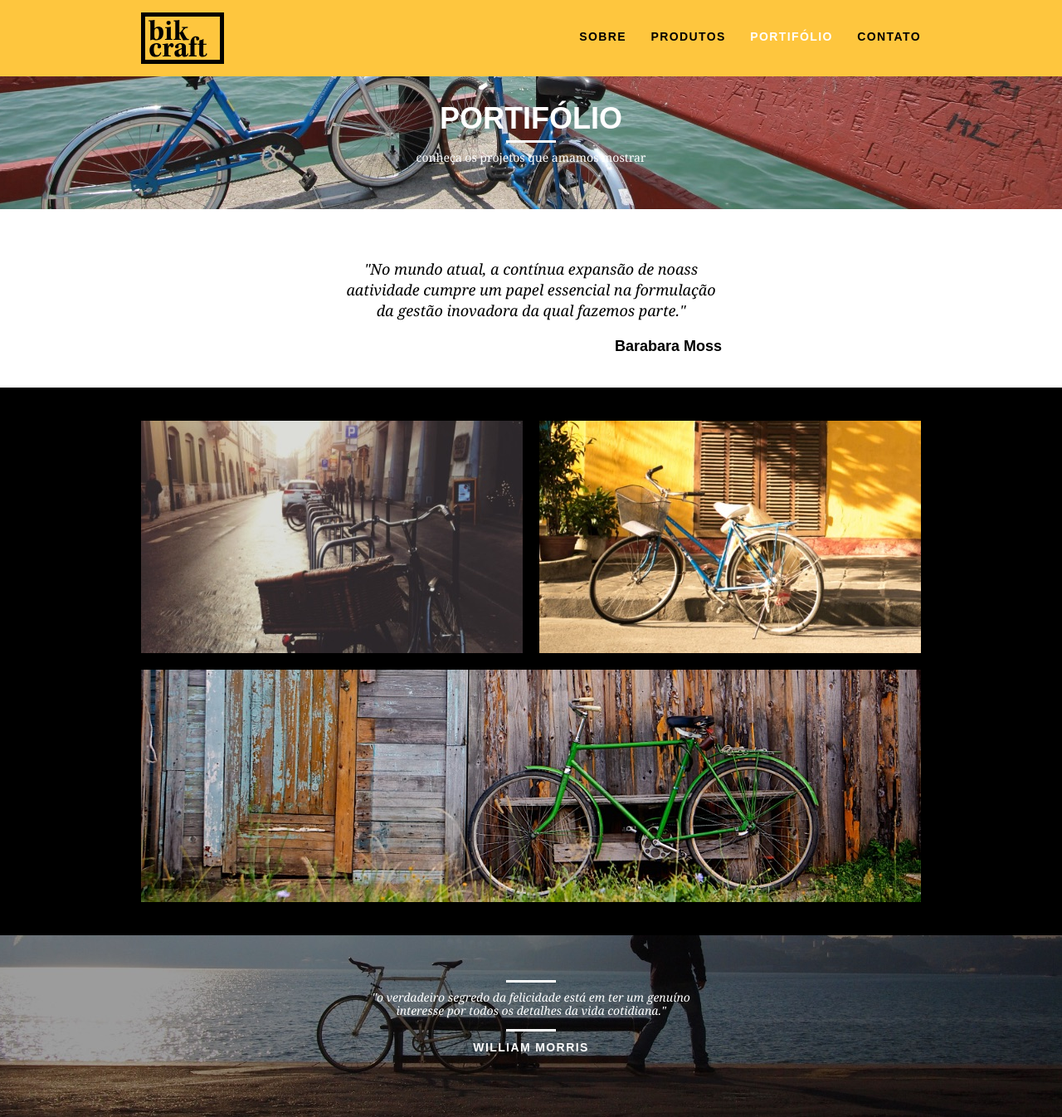
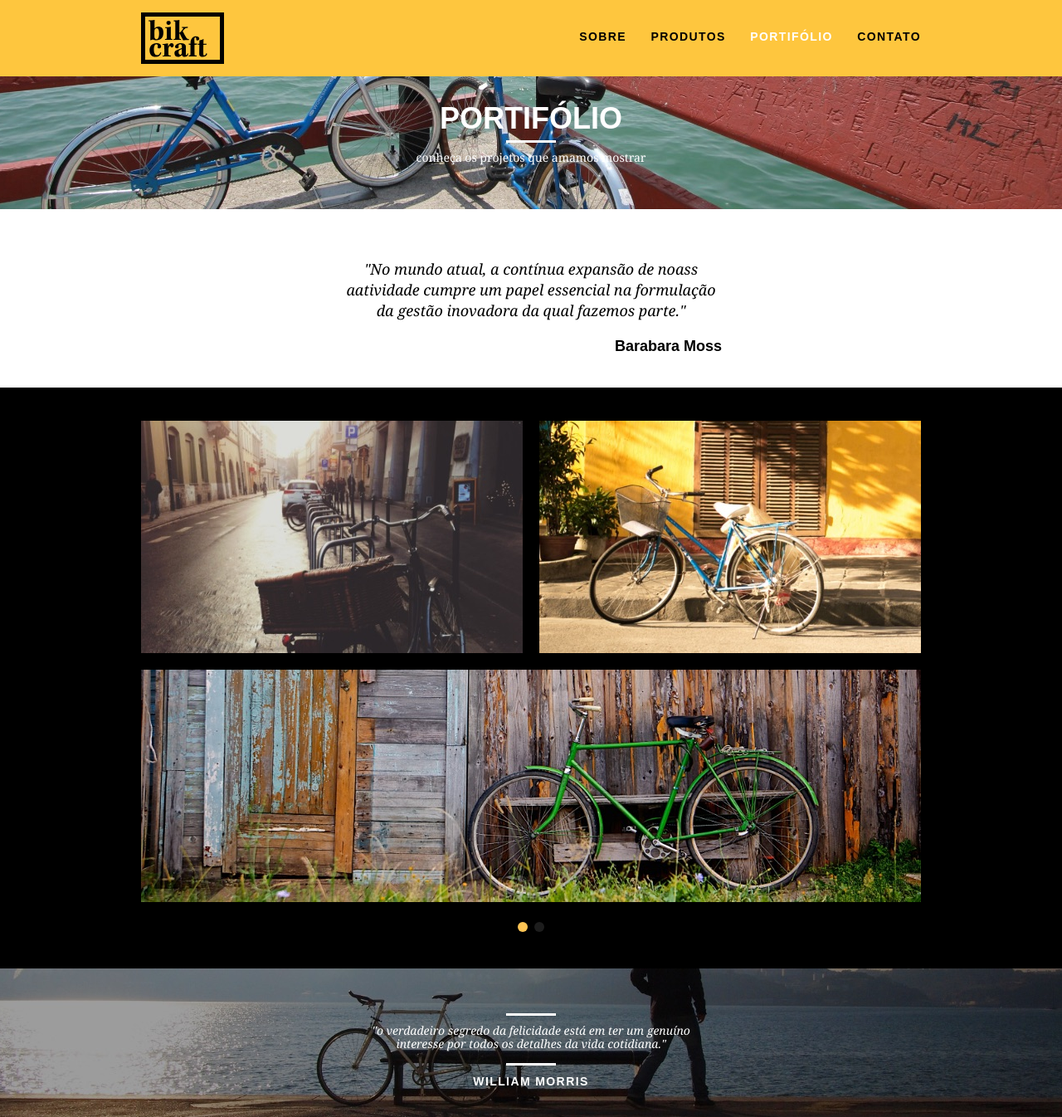
Before and after one commit to kennety94/estudo-front-bikcraft, a PHP site: page /portifolio.html in a window 1280 px wide. Shown: the top 1346 px of the page at 83% size. Run offline with PHP 8.4, Linux system fonts and the light colour scheme.

Commit message:
Adicionada slides na página de portifólio

```diff
--- a/contato.html
+++ b/contato.html
@@ -10,6 +10,7 @@
     <link rel="stylesheet" href="css/style.css">
     <link rel="stylesheet" href="css/contato.css">
     <link rel="stylesheet" href="css/responsivo.css">
+    <script>document.documentElement.classList.add("js");</script>
 </head>
 
 <body>
--- a/css/style.css
+++ b/css/style.css
@@ -381,3 +381,40 @@ img {
     background: #fec63e;
     padding: 20px 0;
 }
+
+/* Javascript */
+.js [data-slide] {
+    position: relative;
+}
+.js [data-slide] > * {
+    position: absolute;
+    top: 0px;
+    opacity: 0;
+}
+.js [data-slide] > .active {
+    position: relative;
+    opacity: 1;
+    transition: opacity 500ms;
+}
+
+.js [data-slide-nav] {
+    display: block;
+    justify-content: center;
+    text-align: center;
+    margin-top: 20px;
+}
+.js [data-slide-nav] > button {
+    display: inline-block;
+    width: 12px;
+    margin: 4px;
+    height: 12px;
+    border: none;
+    padding: 0px;
+    border-radius: 6px;
+    background: #1d1d1d;
+    text-indent: -100px;
+    overflow: hidden;
+}
+.js [data-slide-nav] > button.active {
+    background: #fec454;
+}
--- a/index.html
+++ b/index.html
@@ -9,6 +9,7 @@
     <link rel="stylesheet" href="css/grid.css">
     <link rel="stylesheet" href="css/style.css">
     <link rel="stylesheet" href="css/responsivo.css">
+    <script>document.documentElement.classList.add("js");</script>
 </head>
 
 <body>
@@ -156,6 +157,8 @@
         </div>
 
     </footer>
+
+    <script src="./js/script.js"></script>
 </body>
 
 </html>
--- /dev/null
+++ b/js/script.js
@@ -0,0 +1,12 @@
+if (window.SimpleSlide) {
+    new SimpleSlide({
+        slide: "quote",
+        time: 5000
+    });
+
+    new SimpleSlide({
+        slide: "portifolio",
+        time: 5000,
+        nav: true
+    })
+}
--- a/portifolio.html
+++ b/portifolio.html
@@ -10,6 +10,7 @@
     <link rel="stylesheet" href="css/style.css">
     <link rel="stylesheet" href="css/portifolio.css">
     <link rel="stylesheet" href="css/responsivo.css">
+    <script>document.documentElement.classList.add("js");</script>
 </head>
 
 <body>
@@ -36,19 +37,34 @@
         </div>
     </section>
 
-    <section class="container">
+    <section class="container" data-slide="quote">
         <blockquote class="quote-clientes">
             <p>"No mundo atual, a contínua expansão de noass aatividade cumpre um papel essencial na formulação da
                 gestão inovadora da qual fazemos parte."</p>
             <cite>Barabara Moss</cite>
         </blockquote>
+        <blockquote class="quote-clientes">
+            <p>"Lorem ipsum, dolor sit amet consectetur adipisicing elit. Eius perspiciatis, doloremque nemo ut
+                provident dolore consectetur impedit aliquam praesentium."</p>
+            <cite>Fulano de Tal</cite>
+        </blockquote>
+        <blockquote class="quote-clientes">
+            <p>"Mussum Ipsum, cacilds vidis litro abertis. Tá deprimidis, eu conheço uma cachacis que pode alegrar sua
+                vidis. Per aumento de cachacis, eu reclamis."</p>
+            <cite>Mussum</cite>
+        </blockquote>
     </section>
 
     <section class="portifolio">
-        <div class="container">
+        <div class="container" data-slide="portifolio">
             <ul class="portifolio-lista">
                 <li class="grid-8"><img src="img/portfolio/retro.jpg" alt="Bicicleta retro"></li>
                 <li class="grid-8"><img src="img/portfolio/passeio.jpg" alt="Bicicleta passeio"></li>
+                <li class="grid-16"><img src="img/portfolio/esporte.jpg" alt="Bicicleta esporte"></li>
+            </ul>
+            <ul class="portifolio-lista">
+                <li class="grid-8"><img src="img/portfolio/passeio.jpg" alt="Bicicleta passeio"></li>
+                <li class="grid-8"><img src="img/portfolio/retro.jpg" alt="Bicicleta retro"></li>
                 <li class="grid-16"><img src="img/portfolio/esporte.jpg" alt="Bicicleta esporte"></li>
             </ul>
         </div>
@@ -102,6 +118,9 @@
         </div>
 
     </footer>
+
+    <script src="./js/simple-slide.js"></script>
+    <script src="./js/script.js"></script>
 </body>
 
 </html>
--- a/produtos.html
+++ b/produtos.html
@@ -10,6 +10,7 @@
     <link rel="stylesheet" href="css/style.css">
     <link rel="stylesheet" href="css/produtos.css">
     <link rel="stylesheet" href="css/responsivo.css">
+    <script>document.documentElement.classList.add("js");</script>
 </head>
 
 <body>
--- a/sobre.html
+++ b/sobre.html
@@ -10,6 +10,7 @@
     <link rel="stylesheet" href="css/style.css">
     <link rel="stylesheet" href="css/sobre.css">
     <link rel="stylesheet" href="css/responsivo.css">
+    <script>document.documentElement.classList.add("js");</script>
 </head>
 
 <body>
```
Also changed, not shown: js/simple-slide.js (added, +1 -0 lines).
